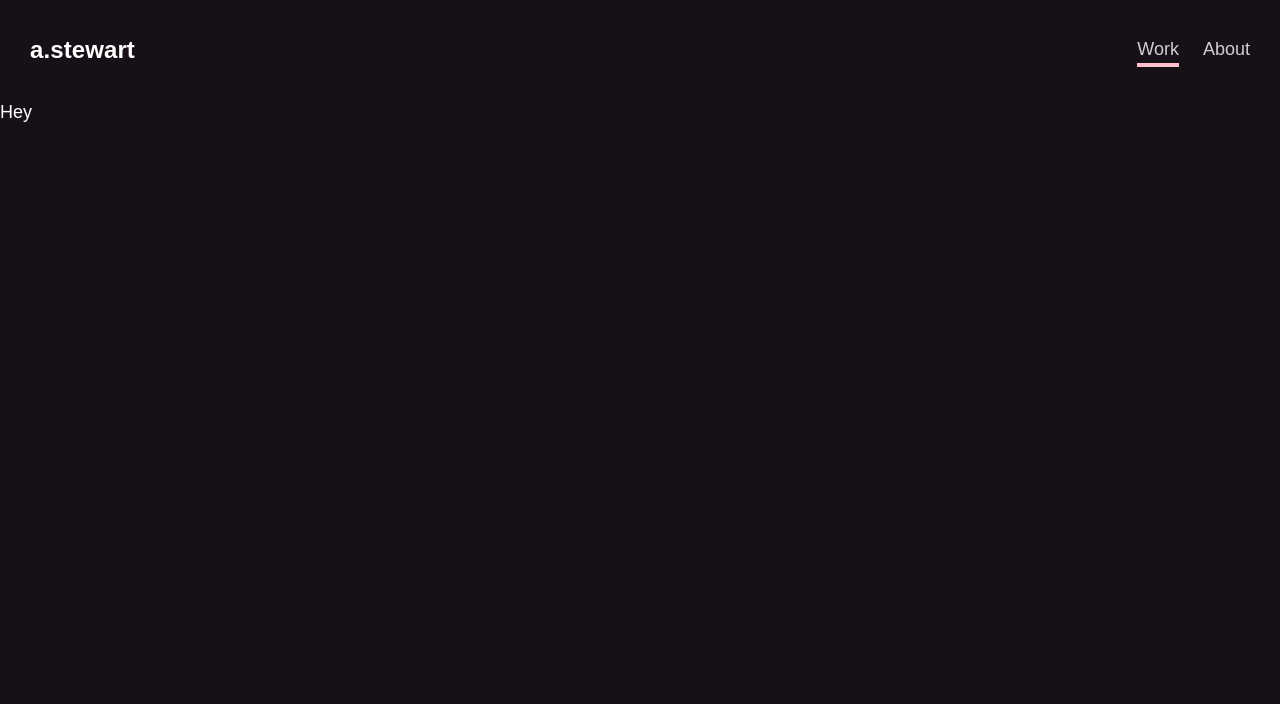
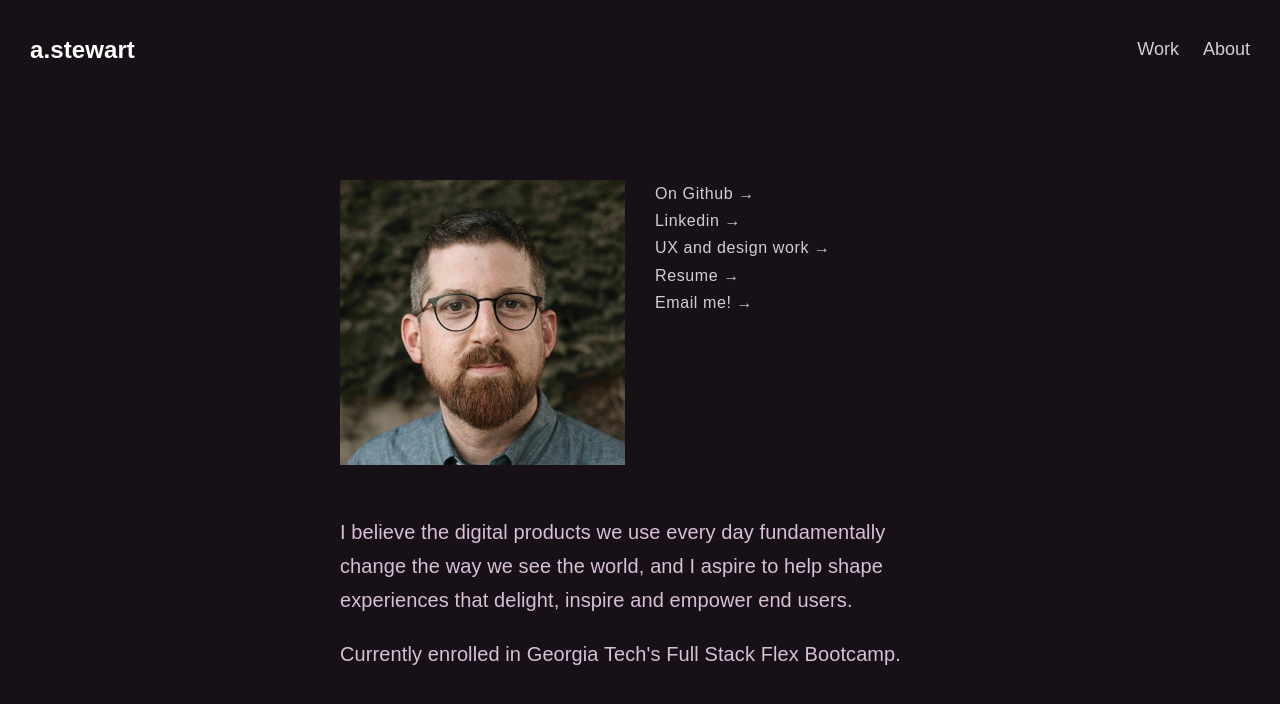
Before and after one commit to stewdiostash/react-portfolio, a React (Create React App) app: page /about in a window 1280 px wide. Shown: the top 704 px of the page. Built offline with nearby package versions, Linux system fonts and the light colour scheme.

Commit message:
css updates

```diff
--- a/src/App.css
+++ b/src/App.css
@@ -116,9 +116,6 @@ nav {
 .container {
   margin: auto;
   padding: 0 30px;
-}
-
-main {
   max-width: 900px;
   margin: auto;
 }
@@ -137,14 +134,12 @@ main {
 .container,
 nav,
 #bio-grid,
-main,
 footer,
 menu {
   display: flex;
 }
 
-.container,
-main {
+.container {
   flex-direction: column;
 }
 
--- a/src/components/Navbar.js
+++ b/src/components/Navbar.js
@@ -9,10 +9,10 @@ const Navbar = () => {
       </NavLink>
 
       <div id="menu">
-        <NavLink class="menu-item" id="here" to="/">
+        <NavLink className="menu-item" to="/">
           Work
         </NavLink>
-        <NavLink class="menu-item" to="/about">
+        <NavLink className="menu-item" to="/about">
           About
         </NavLink>
       </div>
--- a/src/containers/About.js
+++ b/src/containers/About.js
@@ -1,7 +1,60 @@
 import React from "react";
 
 const About = () => {
-  return <div>Hey</div>;
+  return (
+    <div class="container">
+      <div id="bio-grid">
+        <img id="portrait" src="./images/as_photo.jpg" alt="portrait" />
+
+        <div id="link-group">
+          <a
+            class="social-link caption"
+            href="https://github.com/stewdiostash"
+            class="caption git-link"
+          >
+            On Github &rarr;
+          </a>
+          <a
+            class="social-link caption"
+            href="https://www.linkedin.com/in/andrewstewartwork/"
+            class="caption git-link"
+          >
+            Linkedin &rarr;
+          </a>
+          <a
+            class="social-link caption"
+            href="https://stewdioland.com"
+            class="caption git-link"
+          >
+            UX and design work &rarr;
+          </a>
+          <a
+            class="social-link caption"
+            href="ref/as-resume-2020.pdf"
+            class="caption git-link"
+          >
+            Resume &rarr;
+          </a>
+          <a
+            class="social-link caption"
+            href="mailto:andrew@stewdioland.com"
+            class="caption git-link"
+          >
+            Email me! &rarr;
+          </a>
+        </div>
+        <div class="statement thistle">
+          <p>
+            I believe the digital products we use every day fundamentally change
+            the way we see the world, and I aspire to help shape experiences
+            that delight, inspire and empower end users.
+          </p>
+
+          <p>Currently enrolled in Georgia Tech's Full Stack Flex Bootcamp.</p>
+        </div>
+      </div>
+    </div>
+  );
 };
 
 export default About;
--- a/src/containers/Work.js
+++ b/src/containers/Work.js
@@ -40,10 +40,10 @@ const Work = () => {
     },
   ];
   return (
-    <main>
+    <div className="container">
       <Header />
       <ProjectGrid projects={projects} />
-    </main>
+    </div>
   );
 };
 
```
